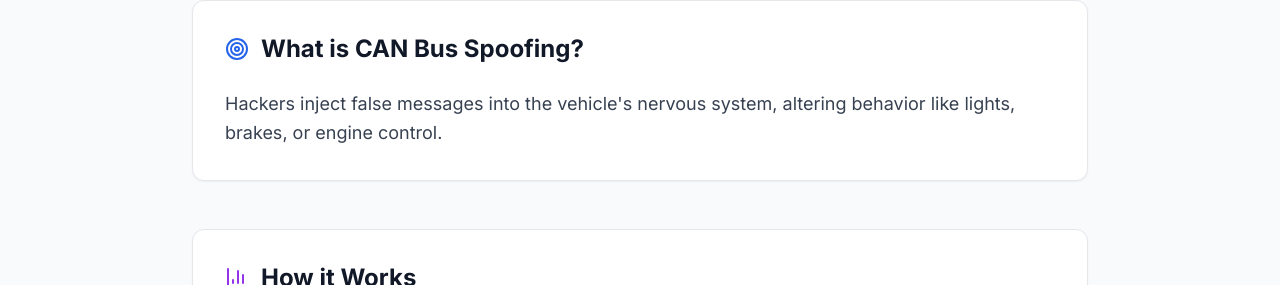
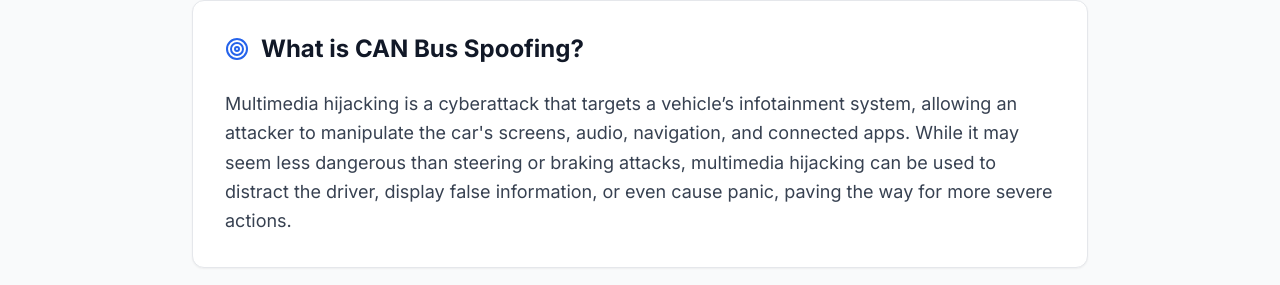
Before and after one commit to itztala/CyberDrive2, a Next.js app: page /simulation-lab/can in a window 1280 px wide. Shown: the part 470-755 px from the top of the page. Built offline with nearby package versions, Linux system fonts and the light colour scheme; no server answers.

Commit message:
database

```diff
--- a/components/attack-description.tsx
+++ b/components/attack-description.tsx
@@ -41,7 +41,7 @@ export function AttackDescription({ attack }: AttackDescriptionProps) {
                 <Target className="h-6 w-6 text-blue-600 mr-3" />
                 <h2 className="text-2xl font-bold text-gray-900">What is {attack.title}?</h2>
               </div>
-              <p className="text-gray-700 leading-relaxed text-lg">{attack.summary}</p>
+              <p className="text-gray-700 leading-relaxed text-lg">{attack.whatis}</p>
             </div>
 
             {/* How it Works */}
```
